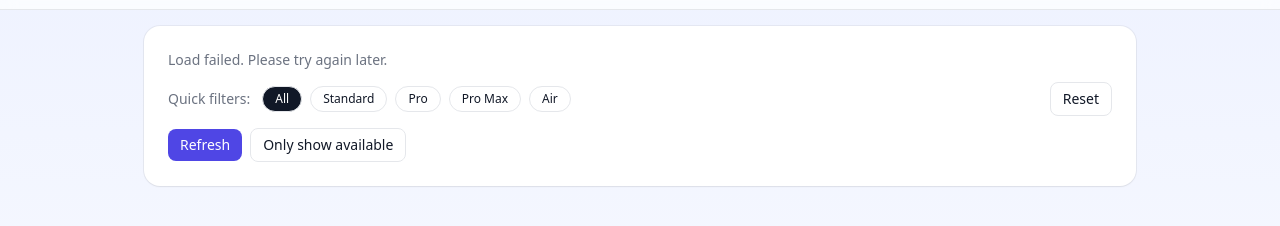
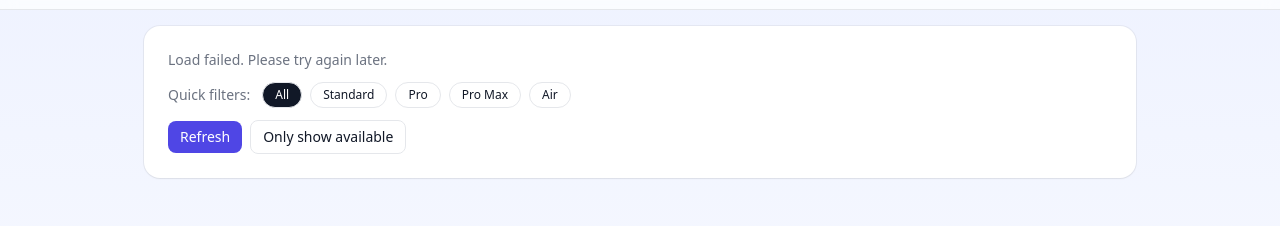
Before and after one commit to davidyen1124/iphone-availability, a website: page public/index.html in a window 1280 px wide. Shown: the part 54-280 px from the top of the page. Drawn offline with nearby package versions, Linux system fonts and the light colour scheme; no server answers.

Commit message:
UI: remove 'Reset' button from Quick Filters\n\n- Delete Reset button markup in public/index.html\n- Remove JS binding and variable for reset\n- Users can click 'All' to clear filters\n\nNo functional changes to availability logic.

```diff
--- a/public/index.html
+++ b/public/index.html
@@ -49,7 +49,6 @@
               <button data-family="Pro" class="rounded-full border px-3 py-1 text-xs" aria-pressed="false">Pro</button>
               <button data-family="Pro Max" class="rounded-full border px-3 py-1 text-xs" aria-pressed="false">Pro Max</button>
               <button data-family="Air" class="rounded-full border px-3 py-1 text-xs" aria-pressed="false">Air</button>
-              <button id="resetFilters" class="ml-auto rounded-lg border px-3 py-1.5 text-sm" aria-label="Reset all filters">Reset</button>
             </div>
             <div class="mt-3 flex flex-wrap items-center gap-2" id="controls" role="toolbar" aria-label="Results controls">
               <button id="refreshBtn" class="rounded-lg bg-brand-600 text-white px-3 py-1.5 text-sm hover:bg-brand-700 active:scale-[.98] transition" aria-label="Refresh availability">Refresh</button>
@@ -92,7 +91,6 @@
       const elRefresh = document.getElementById('refreshBtn');
       const elToggleOnlyAvail = document.getElementById('toggleOnlyAvail');
       const elFamilyFilters = document.getElementById('familyFilters');
-      const elReset = document.getElementById('resetFilters');
       const tmplStore = document.getElementById('store-card');
 
       function familyOf(part){
@@ -135,7 +133,6 @@
         elToggleOnlyAvail.setAttribute('aria-pressed', String(state.onlyAvail));
         render();
       });
-      elReset.addEventListener('click', ()=>{ state.families.clear(); document.querySelector('[data-family=all]')?.click(); render(); });
 
       function wireInteractions(){
         elFamilyFilters.addEventListener('click', e => {
```
